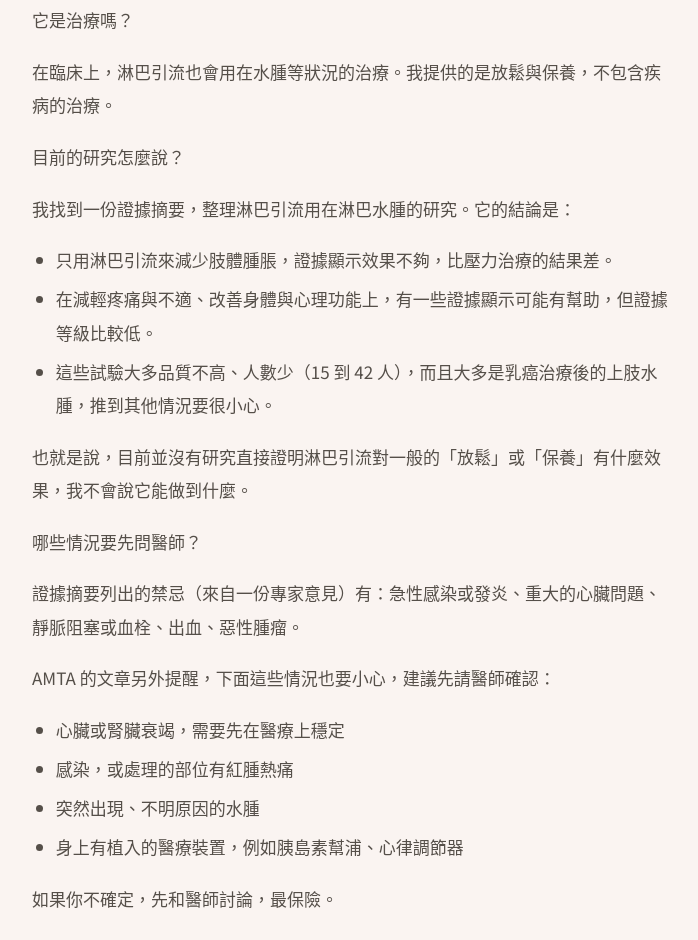
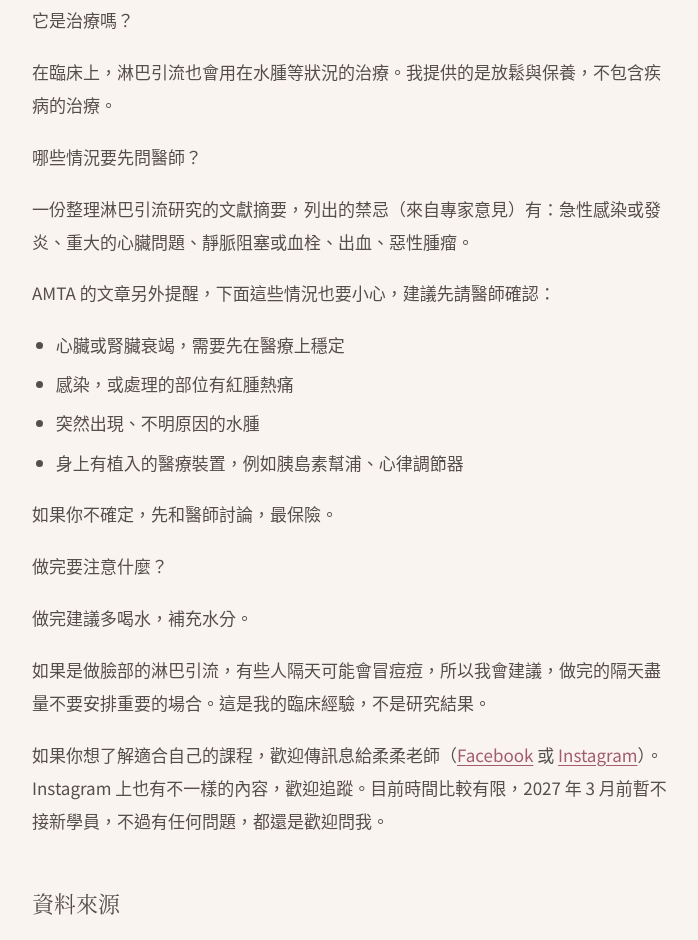
Before and after one commit to roufitwellness/rou-wellness, a plain HTML site: page site/posts/lymphatic-drainage-faq/index.html in a window 1280 px wide. Shown: the part 909-1849 px from the top of the page, without its empty margins (288-986 px from the left). Drawn offline with nearby package versions, Linux system fonts and the light colour scheme.

Commit message:
Remove the research section from the lymphatic drainage article
Co-Authored-By: Claude Sonnet 5.5 <noreply@anthropic.com>
Claude-Session: https://claude.ai/code/session_01EhaLg8iSxV7EZ777RvNfTc

```diff
--- a/site/posts/lymphatic-drainage-faq/index.html
+++ b/site/posts/lymphatic-drainage-faq/index.html
@@ -42,12 +42,8 @@
 <p>力道比較輕，不像深層按摩那樣用力壓。</p>
 <p><strong>它是治療嗎？</strong></p>
 <p>在臨床上，淋巴引流也會用在水腫等狀況的治療。我提供的是放鬆與保養，不包含疾病的治療。</p>
-<p><strong>目前的研究怎麼說？</strong></p>
-<p>我找到一份證據摘要，整理淋巴引流用在淋巴水腫的研究。它的結論是：</p>
-<ul><li>只用淋巴引流來減少肢體腫脹，證據顯示效果不夠，比壓力治療的結果差。</li><li>在減輕疼痛與不適、改善身體與心理功能上，有一些證據顯示可能有幫助，但證據等級比較低。</li><li>這些試驗大多品質不高、人數少（15 到 42 人），而且大多是乳癌治療後的上肢水腫，推到其他情況要很小心。</li></ul>
-<p>也就是說，目前並沒有研究直接證明淋巴引流對一般的「放鬆」或「保養」有什麼效果，我不會說它能做到什麼。</p>
 <p><strong>哪些情況要先問醫師？</strong></p>
-<p>證據摘要列出的禁忌（來自一份專家意見）有：急性感染或發炎、重大的心臟問題、靜脈阻塞或血栓、出血、惡性腫瘤。</p>
+<p>一份整理淋巴引流研究的文獻摘要，列出的禁忌（來自專家意見）有：急性感染或發炎、重大的心臟問題、靜脈阻塞或血栓、出血、惡性腫瘤。</p>
 <p>AMTA 的文章另外提醒，下面這些情況也要小心，建議先請醫師確認：</p>
 <ul><li>心臟或腎臟衰竭，需要先在醫療上穩定</li><li>感染，或處理的部位有紅腫熱痛</li><li>突然出現、不明原因的水腫</li><li>身上有植入的醫療裝置，例如胰島素幫浦、心律調節器</li></ul>
 <p>如果你不確定，先和醫師討論，最保險。</p>
```
Also changed, not shown: 1 other file.
